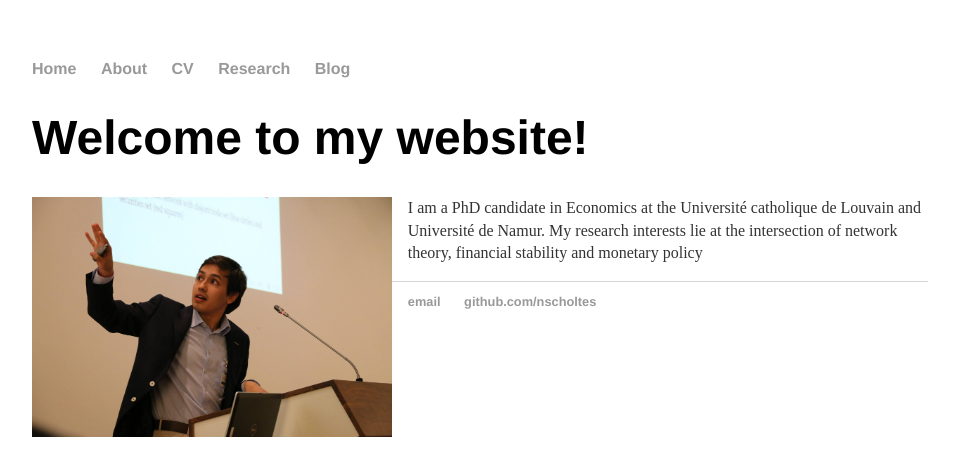
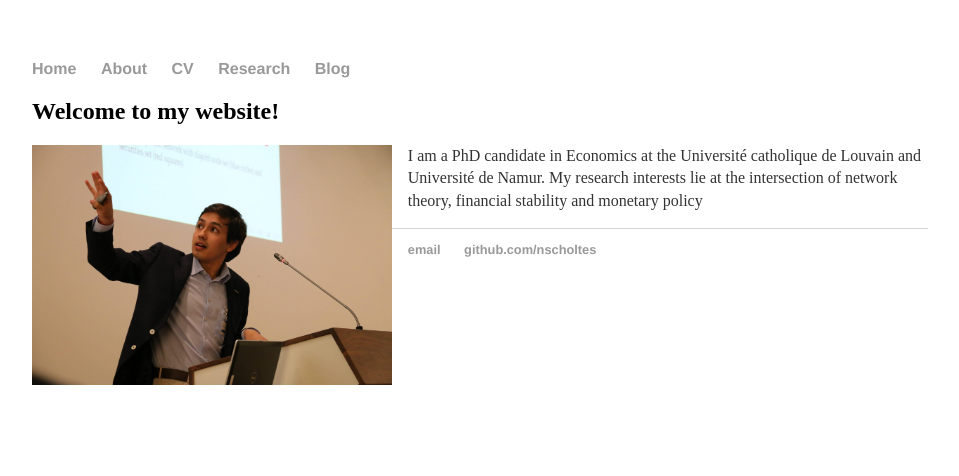
Before and after one commit to nscholtes/nscholtes.github.io, a Jekyll site: the page built from index.html, in a window 1280 px wide. Shown: the top 476 px of the page, without its empty margins (160-1119 px from the left). Built offline with Jekyll 4.4.1, drawn with Linux system fonts in a browser that asks for light colours.

```diff
--- a/index.html
+++ b/index.html
@@ -3,7 +3,7 @@ layout: default
 title: Nicolas K. Scholtes
 ---
 <div class="blurb">
-	<h1>Welcome to my website!</h1>
+	<h2>Welcome to my website!</h2>
 	<img src="images/profilepic.JPG" style="border: 0pt none; margin-bottom: 1em; float: left; margin-right: 1em;" height="240">
 	<p style="text-align: left;">I am a PhD candidate in Economics at the Université catholique de Louvain and Université de Namur.
 	My research interests lie at the intersection of network theory, financial stability and monetary policy
```
